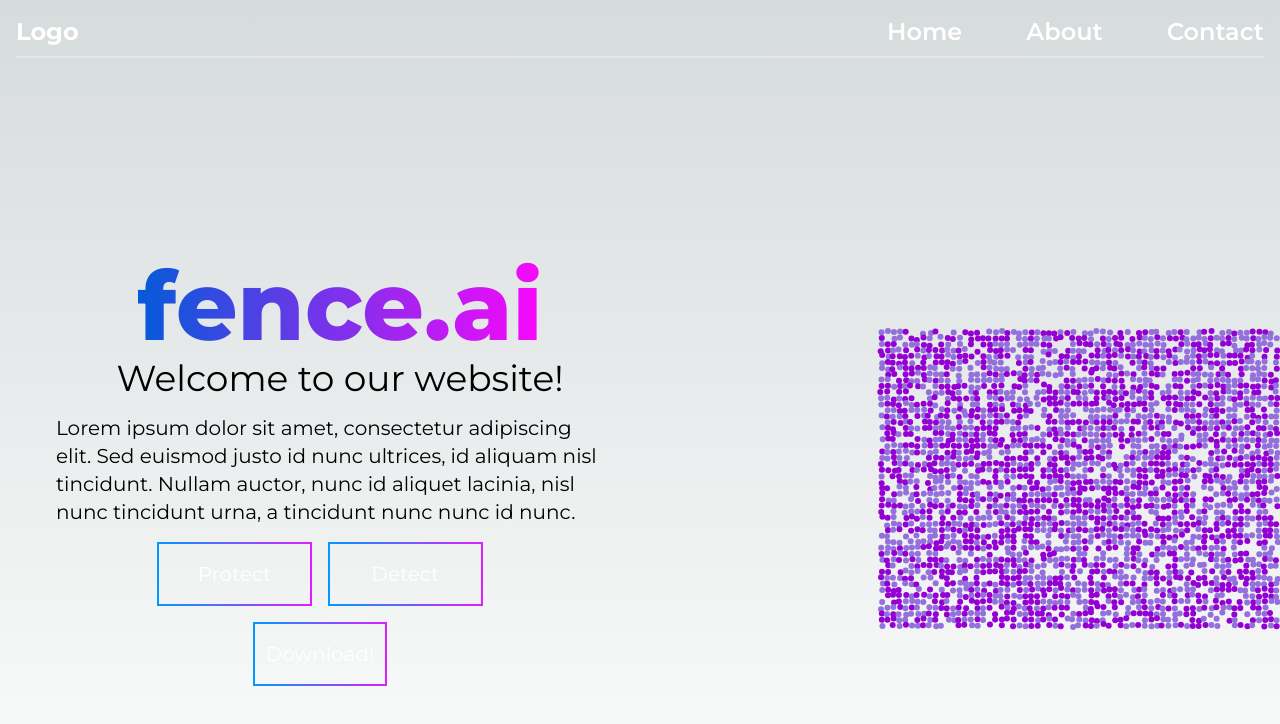
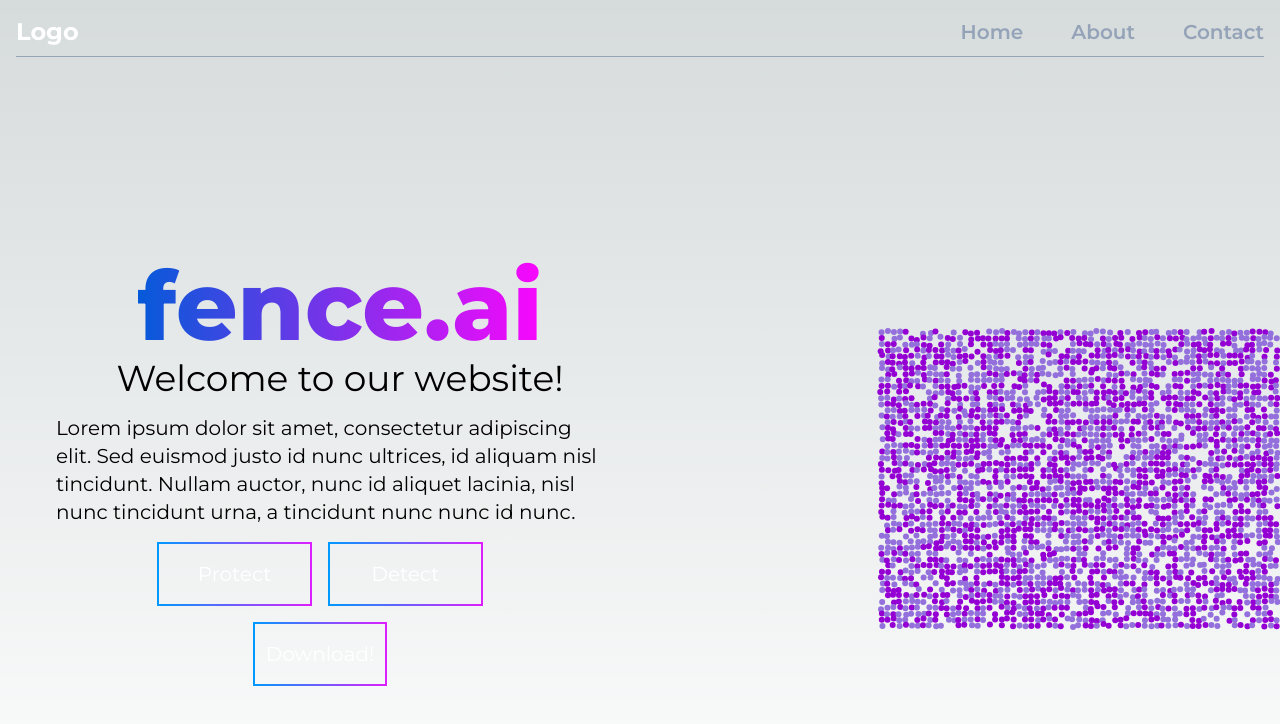
Before and after one commit to amBITion-24/windows_9_devs, a Next.js app in the folder frontend/: page / in a window 1280 px wide. Shown: the top 724 px of the page. Built offline with nearby package versions, Linux system fonts and the light colour scheme.

Commit message:
frontend: fixed navbar

```diff
--- a/frontend/src/app/Particles.jsx
+++ b/frontend/src/app/Particles.jsx
@@ -150,7 +150,7 @@ const Particles = () => {
     });
 
     loadImage(
-      "https://media.discordapp.net/attachments/979277341723332638/1258005015180742688/2889676.png?ex=6689c3b8&is=66887238&hm=01a001d9f1f88cefa3da1f2fd6360c3aff1c74c5bd14707a1b17d6b0a8debe2f&=&format=webp&quality=lossless&width=655&height=655"
+    //  "https://cdn.discordapp.com/attachments/1254005320485703780/1259168560677261362/fence.png?ex=668ab39b&is=6689621b&hm=cfd7528937c5616a5ca6ed0a8413ed152760b3ffb9120837aefcd715797c2417&"
     );
   }, []);
 
--- a/frontend/src/app/page.tsx
+++ b/frontend/src/app/page.tsx
@@ -11,28 +11,28 @@ export default function Home() {
             <Link href="#" className="text-white text-2xl font-bold">
               Logo
             </Link>
-            <div className="flex space-x-16">
+            <div className="flex space-x-12">
               <Link
                 href="#"
-                className="text-white text-2xl font-semibold hover:bg-gradient-to-r from-[#055ad9] to-[#F907FC] bg-clip-text hover:text-transparent transition-all duration-500 transform hover:scale-110"
+                className="text-slate-400 text-xl font-semibold hover:bg-gradient-to-r from-[#055ad9] to-[#F907FC] bg-clip-text hover:text-transparent transition-all duration-500 transform hover:scale-110"
               >
                 Home
               </Link>
               <Link
                 href="#"
-                className="text-white text-2xl font-semibold hover:bg-gradient-to-r from-[#055ad9] to-[#F907FC] bg-clip-text hover:text-transparent transition-all duration-500 transform hover:scale-110"
+                className="text-slate-400 text-xl font-semibold hover:bg-gradient-to-r from-[#055ad9] to-[#F907FC] bg-clip-text hover:text-transparent transition-all duration-500 transform hover:scale-110"
               >
                 About
               </Link>
               <Link
                 href="#"
-                className="text-white text-2xl font-semibold hover:bg-gradient-to-r from-[#055ad9] to-[#F907FC] bg-clip-text hover:text-transparent transition-all duration-500 transform hover:scale-110"
+                className="text-slate-400 text-xl font-semibold hover:bg-gradient-to-r from-[#055ad9] to-[#F907FC] bg-clip-text hover:text-transparent transition-all duration-500 transform hover:scale-110"
               >
                 Contact
               </Link>
             </div>
           </div>
-          <hr className="border mt-2" />
+          <hr className="border-slate-400 mt-2" />
         </nav>
 
         <div className="flex pt-20">
```
